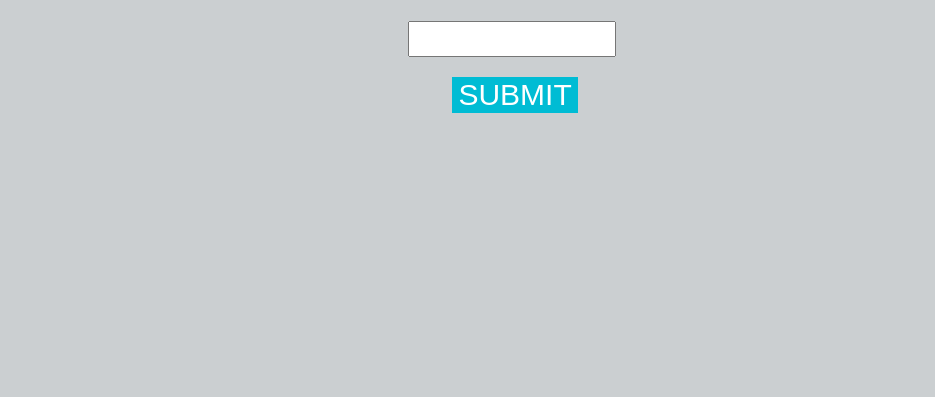
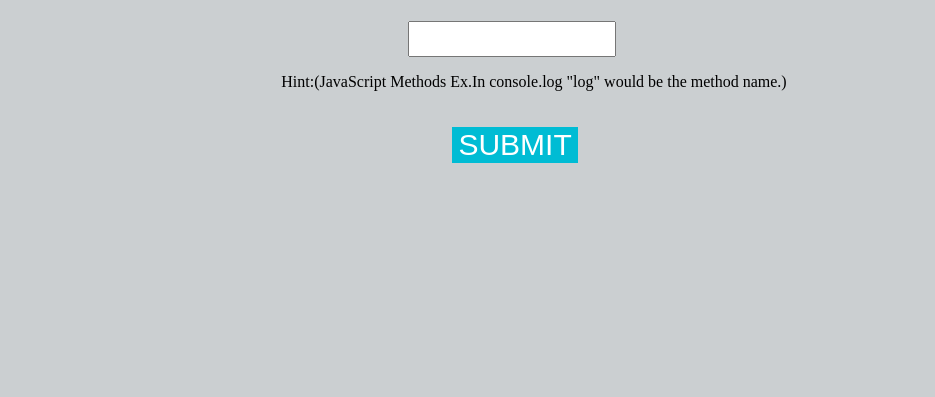
Before and after one commit to arobida/hangman-app, a website: page index.html in a window 1280 px wide. Shown: the part 403-800 px from the top of the page, without its empty margins (106-1041 px from the left). Drawn offline with nearby package versions, Linux system fonts and the light colour scheme.

Commit message:
added hint

```diff
--- a/index.html
+++ b/index.html
@@ -14,8 +14,8 @@
 </head>
 <body ng-app="HangmanApp" ng-controller="GameController">
 
-<p class="title">HANGMAN
-</p>
+<p class="title">HANGMAN</p>
+
 
 	<div class="guess">
 	<input class="dial"
@@ -29,7 +29,6 @@
     data-thickness=".4"
     data-displayPrevious=false
     ng-model="guesses" >
-
 	</div>
 
 	<div>
@@ -55,7 +54,7 @@
 	<div class="word">{{displayWord}}</div>
 	<div class="input">
 		<input type="text" name="guess" ng-model="input.letter" ng-minlength="1" ng-maxlength="1" ng-pattern="/^[A-Za-z]+$/">
-
+		<p class="hint">Hint:(JavaScript Methods Ex.In console.log "log" would be the method name.)</p>
 	</div>
 	<button class="button" ng-click="letterChosen()">SUBMIT</button>
 </body>
--- a/style.css
+++ b/style.css
@@ -40,6 +40,9 @@
     margin-left: 40%;
     margin-top: 100px;
 }
+.hint{
+    text-align: center;
+}
 .button{
 	position: absolute;
     margin-left: 43%;
```
